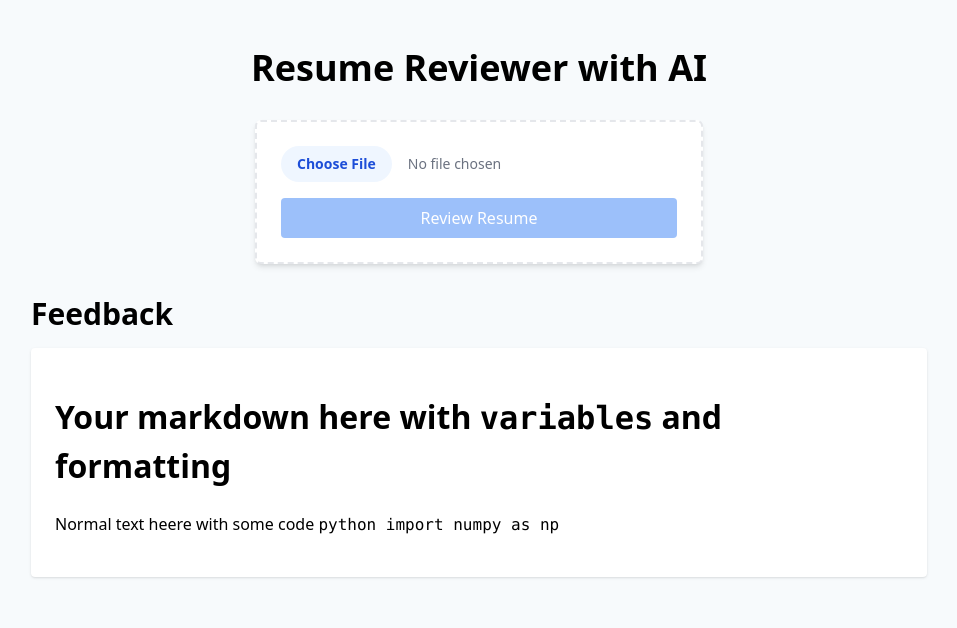
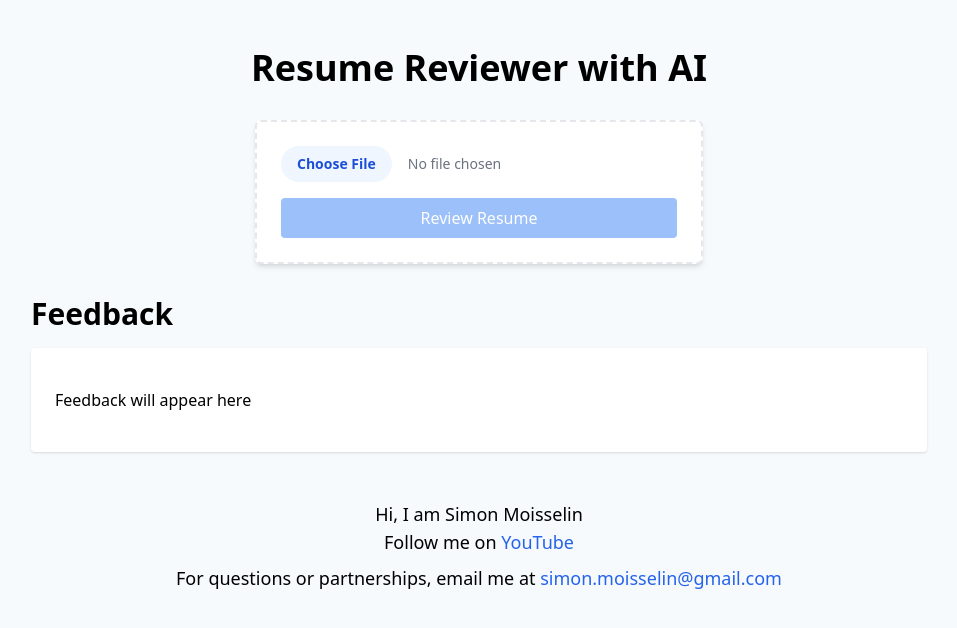
Before and after one commit to simonMoisselin/chat_resume, a React (Vite) app: page / in a window 1280 px wide. Shown: the top 628 px of the page, without its empty margins (161-1118 px from the left). Built offline with nearby package versions, Linux system fonts and the light colour scheme.

Commit message:
clean things up

```diff
--- a/src/App.jsx
+++ b/src/App.jsx
@@ -9,7 +9,7 @@ const markdown = "# Your markdown here with `variables` and **formatting**\n Nor
 
 const ResumeUploader = () => {
   const [resume, setResume] = useState(null);
-  const [reviewMarkdown, setReviewMarkdown] = useState(markdown);
+  const [reviewMarkdown, setReviewMarkdown] = useState("Feedback will appear here");
   const backgroundColor = '#f7fafc'; // Tailwind's cool gray 100, change as needed
   const [isLoading, setIsLoading] = useState(false);
   const handleFileChange = (e) => {
@@ -21,7 +21,7 @@ const ResumeUploader = () => {
     setReviewMarkdown(''); // Clear previous review
 
     const formData = new FormData();
-    formData.append('image', resume);
+    formData.append('image', resume, );
 
     fetch('https://simonmoisselin--resume-v1-review-resume.modal.run', {
       method: 'POST',
@@ -30,17 +30,17 @@ const ResumeUploader = () => {
       .then((response) => {
         const reader = response.body.getReader();
         let decoder = new TextDecoder();
-        let buffer = "";
-
         function processStream({ done, value }) {
           if (done) {
+            const textChunk = decoder.decode(value, { stream: true });
+            setReviewMarkdown(current => current + textChunk);
             setIsLoading(false); // Stop loading when the stream is complete
             return;
           }
-
+          console.log("inside process stream not done")
           // Decode stream chunks and add to buffer
-          buffer += decoder.decode(value, { stream: true });
-          setReviewMarkdown(buffer);
+          const textChunk = decoder.decode(value, { stream: true });
+          setReviewMarkdown(current => current + textChunk)
           // Continue reading the stream
           reader.read().then(processStream);
         }
@@ -88,6 +88,20 @@ const ResumeUploader = () => {
           <Markdown className="markdown" rehypePlugins={[rehypeHighlight]}  remarkPlugins={[remarkGfm]}>{reviewMarkdown || ""}</Markdown>
         </div>
       </div>
+      <footer className="w-full max-w-4xl mt-12 mb-4">
+        <div className="text-center">
+          <p className="text-lg">
+            Hi, I am Simon Moisselin
+          </p>
+          <p className="text-lg">
+            Follow me on <a href="https://www.youtube.com/channel/UCPTEKGB8JbLxdCj4BdPpb3Q?sub_confirmation=1" target="_blank" rel="noopener noreferrer" className="text-blue-600 hover:underline">YouTube</a>
+          </p>
+          <p className="text-lg mt-2">
+            For questions or partnerships, email me at <a href="mailto:simon.moisselin@gmail.com" className="text-blue-600 hover:underline">simon.moisselin@gmail.com</a>
+          </p>
+        </div>
+      </footer>
+
     </div>
   );
 };
```
Also changed, not shown: 1 other file (tests, documents, lock files or other folders).
